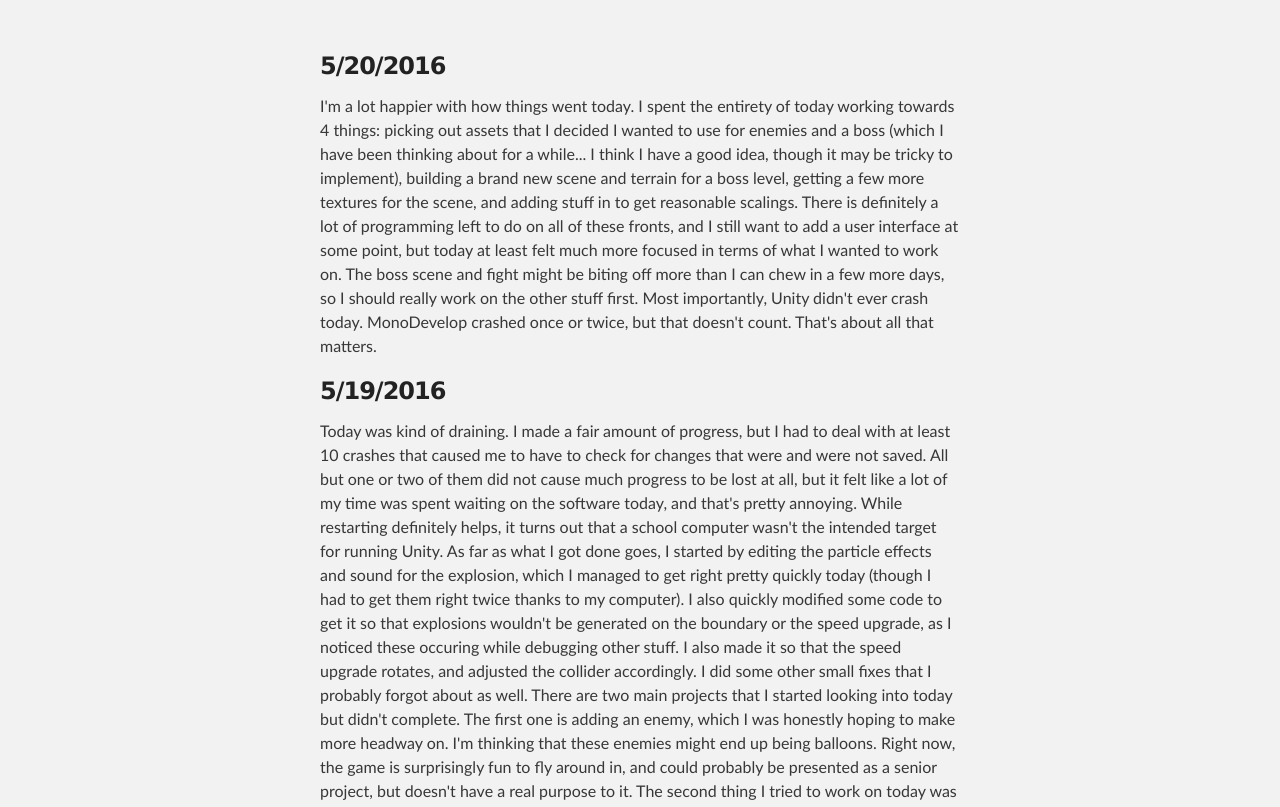
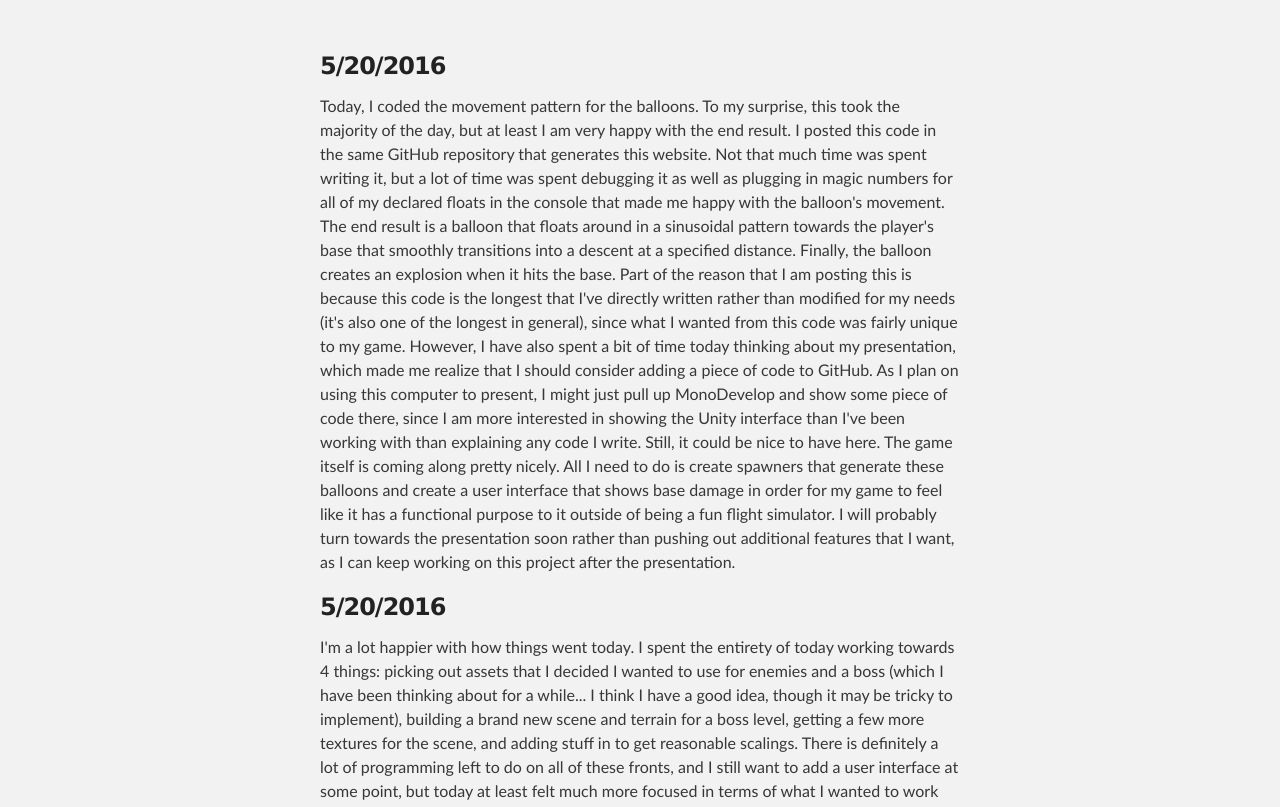
Before and after one commit to jonathanzornio16/jonathanzornio16.github.io, a plain HTML site: page index.html in a window 1280 px wide. Shown: the part 275-1082 px from the top of the page. Drawn offline with Linux system fonts and the light colour scheme.

Commit message:
Update index.html

```diff
--- a/index.html
+++ b/index.html
@@ -28,6 +28,20 @@
     <div id="main_content_wrap" class="outer">
       <section id="main_content" class="inner">
         <h3>
+
+<a id="welcome-to-github-pages-USE-AS-TEMPLATE" class="anchor" href="#welcome-to-github-pages" aria-hidden="true"><span aria-hidden="true" class="octicon octicon-link"></span></a>5/20/2016</h3>
+
+<p>  Today, I coded the movement pattern for the balloons.  To my surprise, this took the majority of the day, but at least I am very happy with the end result.
+
+I posted this code in the same GitHub repository that generates this website.  Not that much time was spent writing it, but a lot of time was spent debugging it as well as plugging in magic numbers for all of my declared floats in the console that made me happy with the balloon's movement.  The end result is a balloon that floats around in a sinusoidal pattern towards the player's base that smoothly transitions into a descent at a specified distance.  Finally, the balloon creates an explosion when it hits the base.
+
+Part of the reason that I am posting this is because this code is the longest that I've directly written rather than modified for my needs (it's also one of the longest in general), since what I wanted from this code was fairly unique to my game.  However, I have also spent a bit of time today thinking about my presentation, which made me realize that I should consider adding a piece of code to GitHub.  As I plan on using this computer to present, I might just pull up MonoDevelop and show some piece of code there, since I am more interested in showing the Unity interface than I've been working with than explaining any code I write.  Still, it could be nice to have here.
+
+The game itself is coming along pretty nicely.  All I need to do is create spawners that generate these balloons and create a user interface that shows base damage in order for my game to feel like it has a functional purpose to it outside of being a fun flight simulator.  I will probably turn towards the presentation soon rather than pushing out additional features that I want, as I can keep working on this project after the presentation.
+
+</p>
+
+<h3>
 
 <a id="welcome-to-github-pages-USE-AS-TEMPLATE" class="anchor" href="#welcome-to-github-pages" aria-hidden="true"><span aria-hidden="true" class="octicon octicon-link"></span></a>5/20/2016</h3>
 
```
